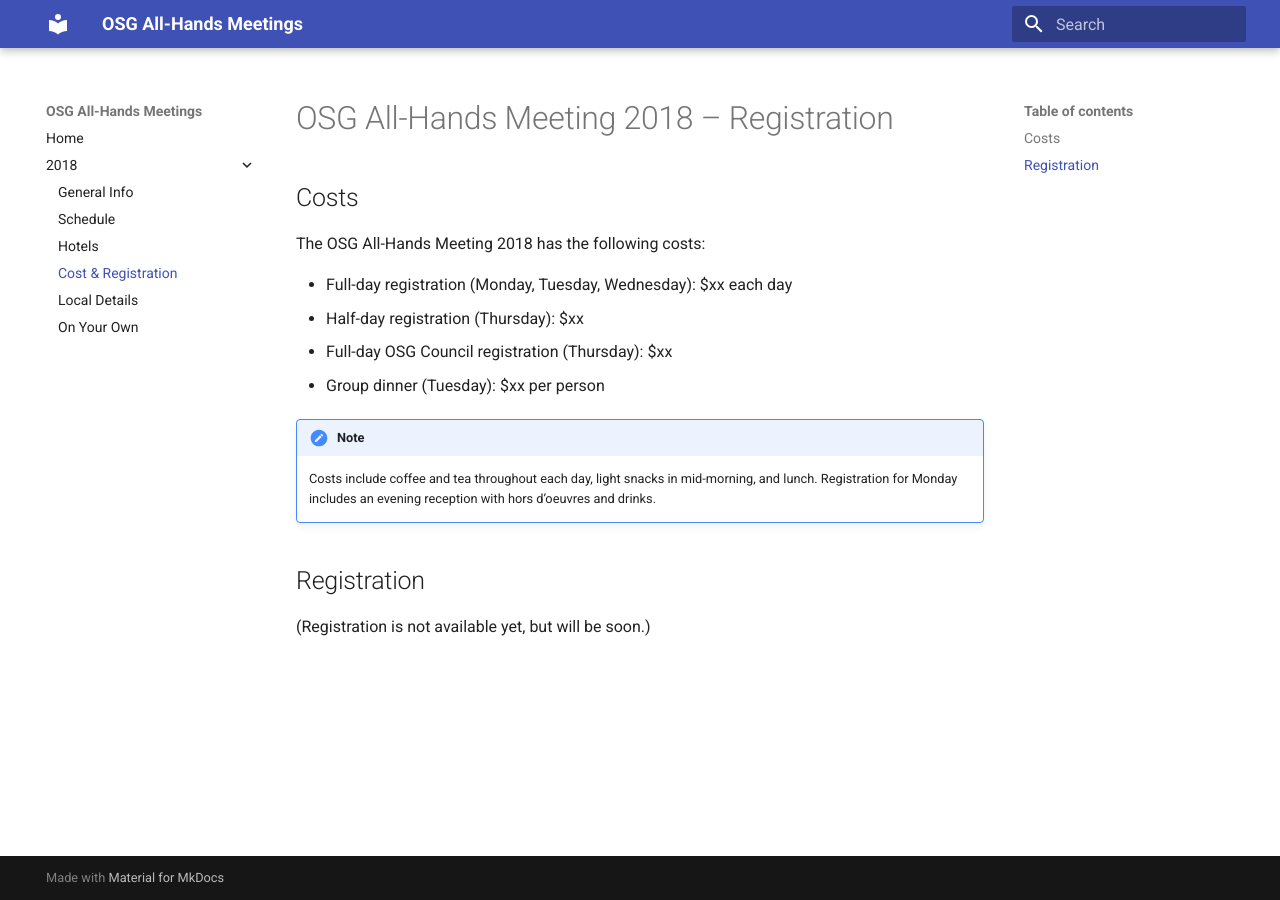
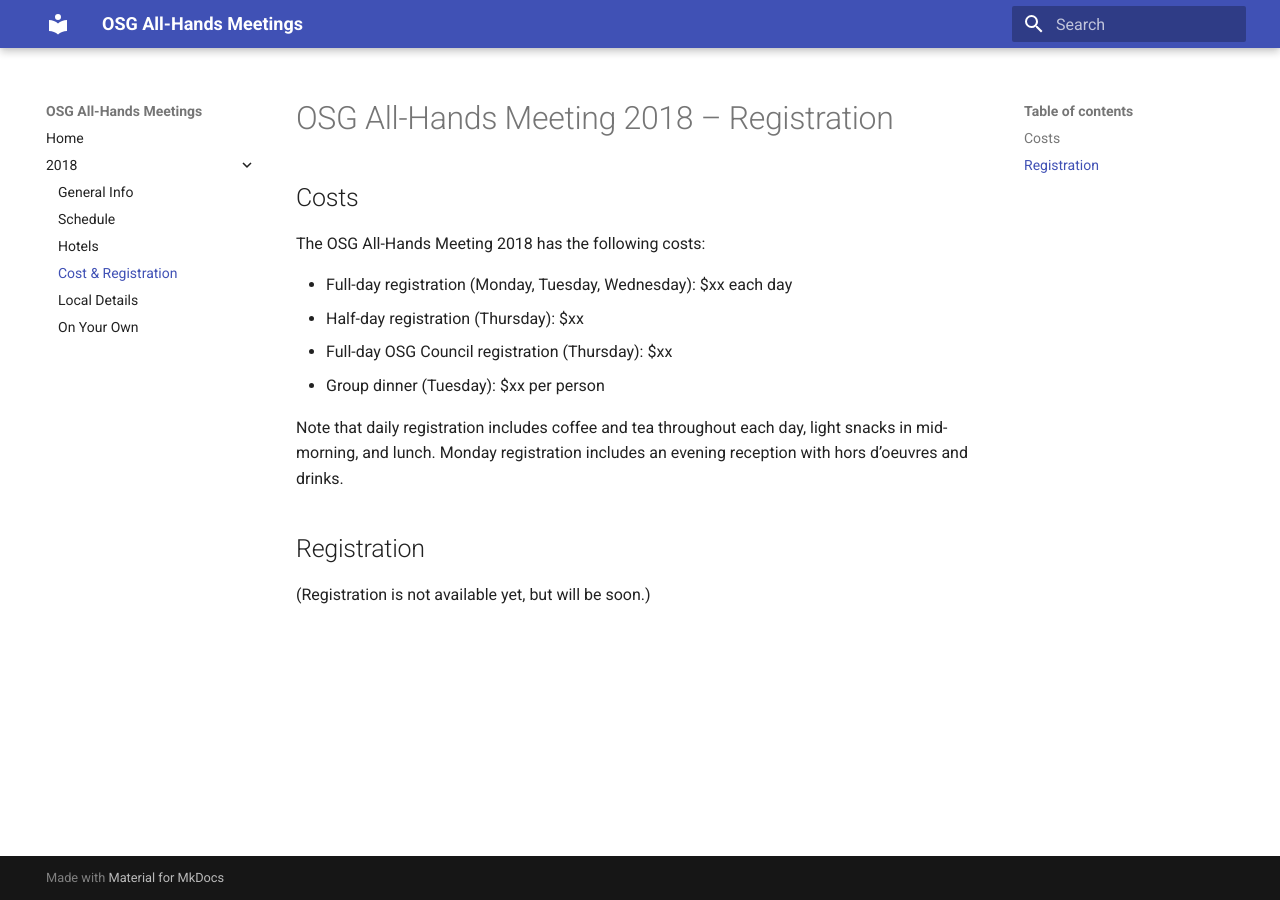
Before and after one commit to osg-htc/all-hands, an MkDocs documentation site: the page built from docs/2018/registration.md, in a window 1280 px wide. Built offline with MkDocs 1.6.1 and Material for MkDocs 9.7.7, drawn with Linux system fonts in a browser that asks for light colours; old or Windows-style settings are respelled for this version of MkDocs.

Commit message:
Changes based on Brian L. comments

```diff
--- a/docs/2018/registration.md
+++ b/docs/2018/registration.md
@@ -9,9 +9,8 @@ The OSG All-Hands Meeting 2018 has the following costs:
 * Full-day OSG Council registration (Thursday): $xx
 * Group dinner (Tuesday): $xx per person
 
-!!! note
-    Costs include coffee and tea throughout each day, light snacks in mid-morning, and lunch.  Registration for Monday
-    includes an evening reception with hors d&rsquo;oeuvres and drinks.
+Note that daily registration includes coffee and tea throughout each day, light snacks in mid-morning, and lunch.
+Monday registration includes an evening reception with hors d&rsquo;oeuvres and drinks.
 
 ## Registration
 
```
Also changed, not shown: docs/2018/hotels.md (+4 -3 lines), docs/2018/on-your-own.md (+1 -1 lines).
